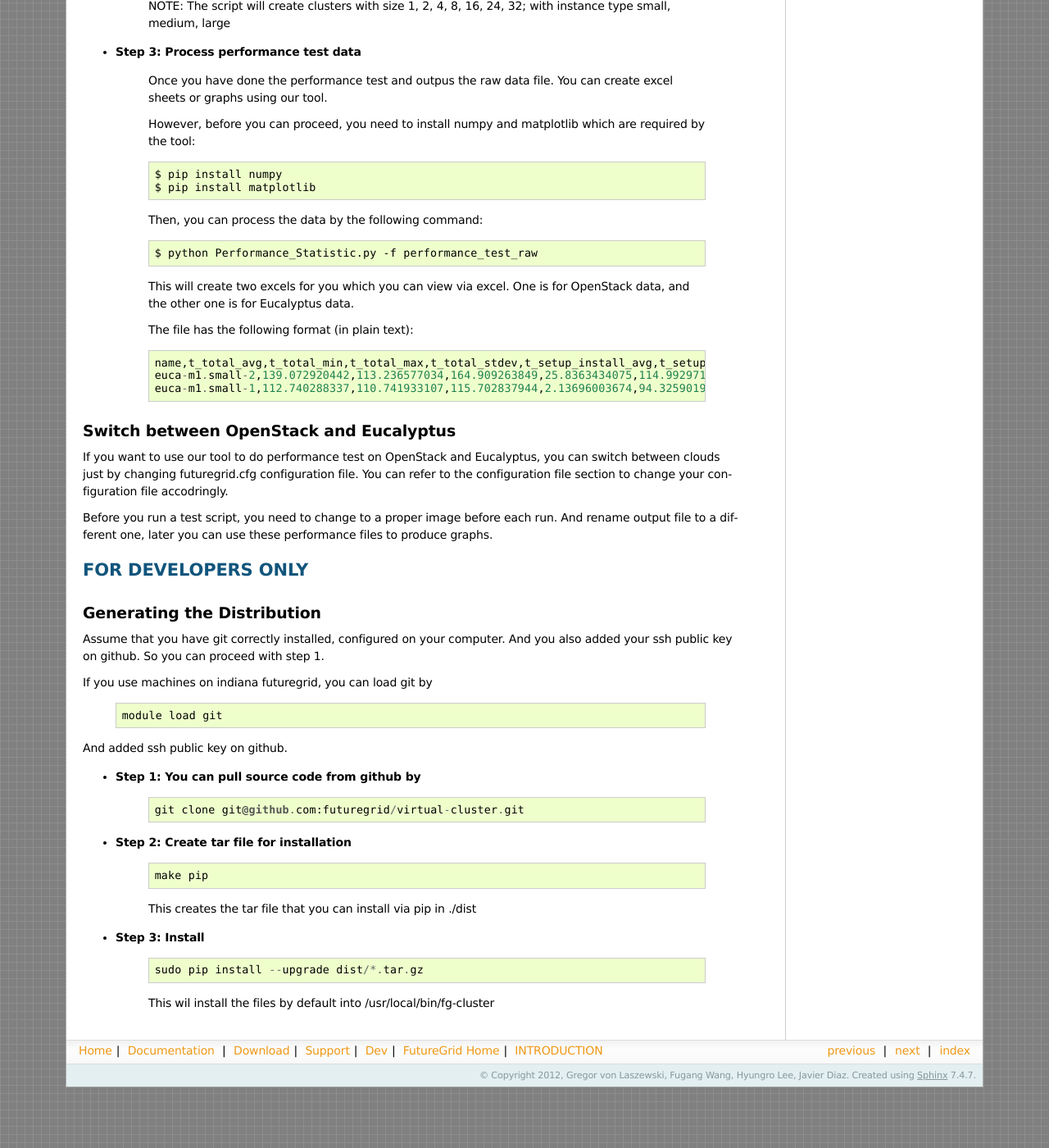
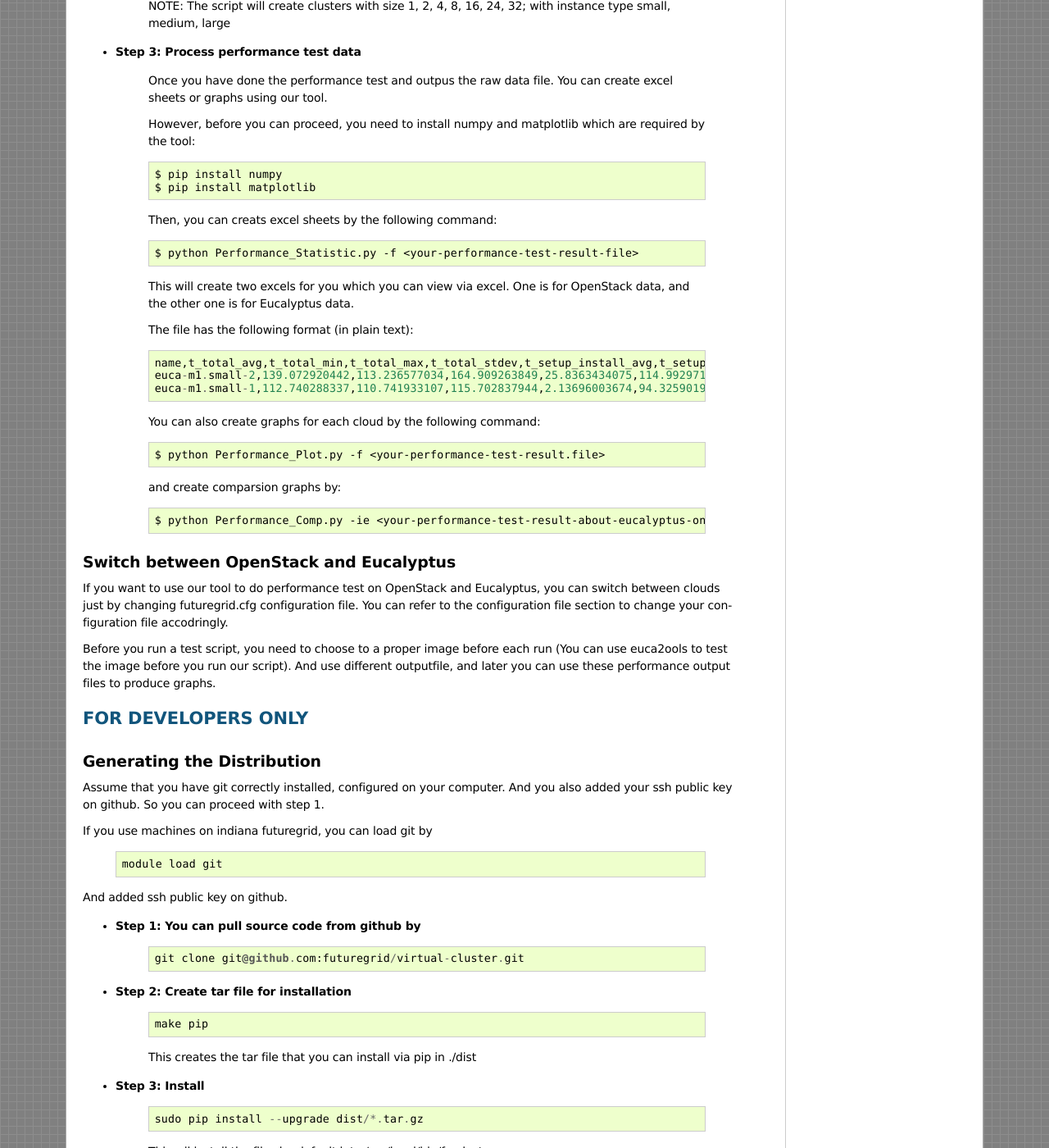
Before and after one commit to futuregrid/virtual-cluster, a Sphinx documentation site: the page built from doc/source/intro.rst, in a window 1280 px wide and 1400 px high, scrolled down 10847 px. Shown: the whole window at 82% size. Built offline with Sphinx 7.4.7, drawn with Linux system fonts in a browser that asks for light colours; formulas are drawn with MathJax 3; pages that are not in the unit, such as notebooks, are missing from menus.

Commit message:
Update doc/source/intro.rst

```diff
--- a/doc/source/intro.rst
+++ b/doc/source/intro.rst
@@ -632,9 +632,9 @@ Followings are steps you need to follow in order to successfully run performance
 	$ pip install numpy
 	$ pip install matplotlib
 
-	Then, you can process the data by the following command::
+	Then, you can creats excel sheets by the following command::
 
-	$ python Performance_Statistic.py -f performance_test_raw
+	$ python Performance_Statistic.py -f <your-performance-test-result-file>
 
 	This will create two excels for you which you can view via excel. One is for OpenStack data,
 	and the other one is for Eucalyptus data.
@@ -645,6 +645,14 @@ Followings are steps you need to follow in order to successfully run performance
 		euca-m1.small-2,139.072920442,113.236577034,164.909263849,25.8363434075,114.992971659,85.9957351685,143.990208149,28.9972364903,6.78620207309,6.69066214561,6.88174200058,0.095539927485,0.642117619514,0.613047122955,0.671188116074,0.0290704965595,0.256532430649,0.254338026047,0.258726835251,0.002194404602
 		euca-m1.small-1,112.740288337,110.741933107,115.702837944,2.13696003674,94.3259019852,92.9926450253,96.9913449287,1.88475283095,5.70948044459,5.04305911064,6.05437302589,0.471327566829,0.579436699549,0.55158996582,0.598108053207,0.0200686125267,0.159574349721,0.157529830933,0.16206908226,0.00188028720646
 
+	You can also create graphs for each cloud by the following command::
+
+	$ python Performance_Plot.py -f <your-performance-test-result.file>
+
+	and create comparsion graphs by::
+
+	$ python Performance_Comp.py -ie <your-performance-test-result-about-eucalyptus-on-india> -se <your-performance-test-result-about-eucalyptus-on-sierra> -in <your-performance-test-result-about-openstack-on-india>
+
 Switch between OpenStack and Eucalyptus
 ---------------------------------------
 
@@ -652,8 +660,9 @@ If you want to use our tool to do performance test on OpenStack and Eucalyptus,
 clouds just by changing futuregrid.cfg configuration file. You can refer to the configuration file section
 to change your configuration file accodringly.
 
-Before you run a test script, you need to change to a proper image before each run. And rename output file to
-a different one, later you can use these performance files to produce graphs.
+Before you run a test script, you need to choose to a proper image before each run (You can use euca2ools
+to test the image before you run our script). And use different outputfile, and later you can use these
+performance output files to produce graphs.
 
 FOR DEVELOPERS ONLY
 ===================
```
